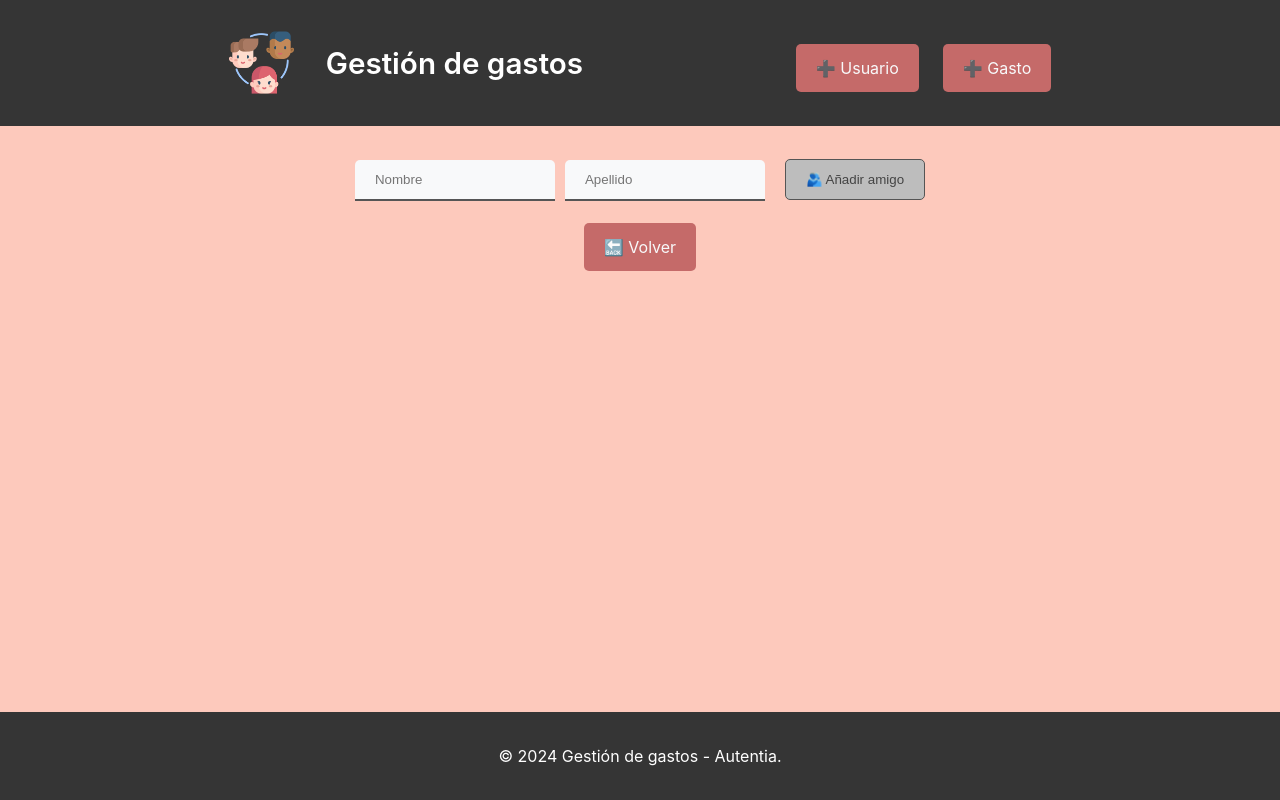
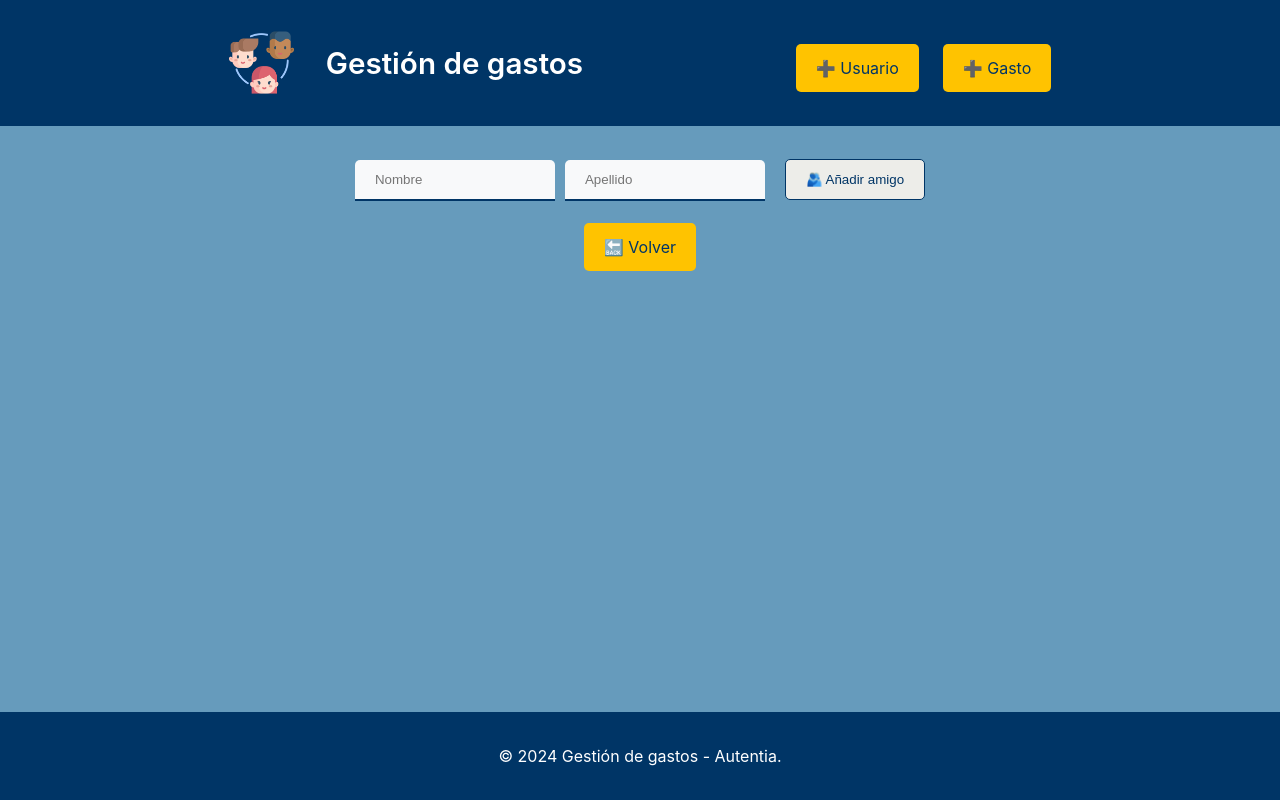
Before and after one commit to acalvom/gastos-compartidos-autentia, a React (Vite) app: page /create-user in a window 1280 px wide. Built offline with nearby package versions, Linux system fonts and the light colour scheme.

Commit message:
style: change styles

```diff
--- a/src/index.css
+++ b/src/index.css
@@ -24,15 +24,15 @@ body {
   border-top-right-radius: 5px;
   border-top-left-radius: 5px;
   border: none;
-  border-bottom: 2px solid #555;
+  border-bottom: 2px solid #003566;
   box-sizing: border-box;
   background-color: #f8f9fa;
   transition: width 0.4s ease-in-out;
-  color: #555;
+  color: #003566;
 }
 
 .input:focus {
-  border: 3px solid #555;
+  border: 3px solid #003566;
   width: 300px;
 }
 
@@ -41,32 +41,32 @@ body {
 }
 
 .error {
-  color: #c56a69;
+  color: #780000;
   font-size: 0.8rem;
   margin-top: 4px;
 }
 
 .button {
-  background-color: #c56a69;
+  background-color: #ffc300;
   border: none;
-  color: #f8f9fa;
+  color: #003566;
   padding: 12px 20px;
   text-align: center;
   text-decoration: none;
   margin: 4px 0;
-  transition-duration: 0.4s;
+  transition-duration: 0.3s;
   cursor: pointer;
   border-radius: 5px;
 }
 .button:hover {
-  background-color: #fdc9bc;
-  border: 2px solid #c56a69;
-  color: #b55553;
+  background-color: #ffd60a;
+  border: 2px solid #003566;
+  color: #001d3d;
 }
 .button:disabled {
-  background-color: #bdbdbd;
-  border: 1px solid #555;
-  color: #444444;
+  background-color: #edede9;
+  border: 1px solid #003566;
+  color: #003566;
   cursor: not-allowed;
 }
 
--- a/src/layout/base/footer/footer.styles.css
+++ b/src/layout/base/footer/footer.styles.css
@@ -1,5 +1,5 @@
 .app-footer {
-  background-color: #353535;
+  background-color: #003566;
   color: white;
   text-align: center;
   padding: 1rem;
--- a/src/layout/base/header/header.styles.css
+++ b/src/layout/base/header/header.styles.css
@@ -1,5 +1,5 @@
 .app-header {
-  background-color: #353535;
+  background-color: #003566;
   color: white;
   padding: 1rem;
   position: fixed;
--- a/src/layout/base/layout-base.styles.css
+++ b/src/layout/base/layout-base.styles.css
@@ -2,6 +2,6 @@
   display: flex;
   flex-direction: column;
   min-height: 100vh;
-  background-color: #FDC9BC;
+  background-color: #669bbc;
   margin: 0 auto;
 }
--- a/src/pages/home/home.styles.css
+++ b/src/pages/home/home.styles.css
@@ -1,6 +1,6 @@
 .home-title {
   margin-top: 0;
-  color: #555;
+  color: #003049;
   display: flex;
   justify-content: center;
 }
--- a/src/pages/not-found/not-found.styles.css
+++ b/src/pages/not-found/not-found.styles.css
@@ -5,13 +5,13 @@
 }
 
 .notFound-title {
-  color: #555;
+  color: #003049;
   font-size: 4rem;
   margin-bottom: 1rem;
 }
 
 .notFound-subtitle {
-  color: #555;
+  color: #003049;
   font-size: 1.2rem;
   font-weight: 300;
 }
```
